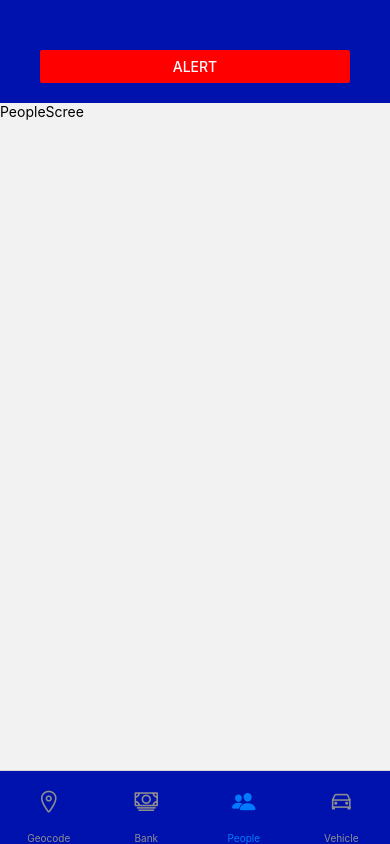
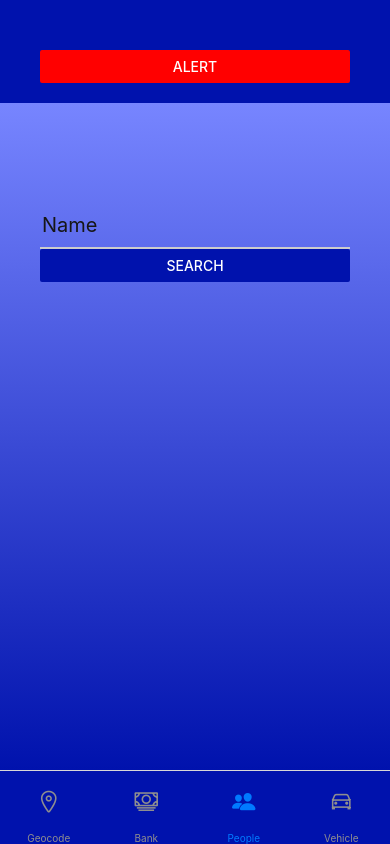
Before and after one commit to ronit-chawla/spyInk_app, a React Native app: screen /tab in a window 390 px wide. Built offline with nearby package versions, Linux system fonts and the light colour scheme.

Commit message:
added most functionality - iban vin geocode people

```diff
--- a/components/Card.js
+++ b/components/Card.js
@@ -26,6 +26,7 @@ const styles = StyleSheet.create({
 		elevation       : 5,
 		borderRadius    : 10,
 		padding         : 40,
-		margin          : 50
+		margin          : 50,
+		marginBottom    : 10
 	}
 });
--- a/navigation/screens/BankScreen.js
+++ b/navigation/screens/BankScreen.js
@@ -1,12 +1,115 @@
-import { View, Text } from 'react-native';
-import React from 'react';
+import {
+	View,
+	Text,
+	TextInput,
+	StyleSheet,
+	Button
+} from 'react-native';
+import React, { useState } from 'react';
+import axios from 'axios';
+import Colours from '../../Colours';
+import Card from '../../components/Card';
+import { LinearGradient } from 'expo-linear-gradient';
 
 const BankScreen = () => {
+	const [
+		IBAN,
+		setIBAN
+	] = useState('');
+	const [
+		bank,
+		setBank
+	] = useState();
+	const getBank = async () => {
+		const {
+			data
+		} = await axios.get(
+			`https://api.api-ninjas.com/v1/iban?iban=${IBAN}`,
+			{
+				headers : {
+					'X-Api-Key' :
+						'kxX+8efYKTRblngBJqQ3Og==erYQLVHPT3F8jNgM'
+				}
+			}
+		);
+		setBank(data);
+	};
 	return (
-		<View>
-			<Text>BankScreen</Text>
-		</View>
+		<LinearGradient
+			colors={[
+				'#7785FF',
+				'#0012AD'
+			]}
+			style={styles.background}
+		>
+			<View style={styles.screen}>
+				<View style={styles.formControl}>
+					<TextInput
+						label="IBAN"
+						style={styles.input}
+						value={IBAN}
+						onChangeText={val => setIBAN(val)}
+						placeholder="IBAN"
+					/>
+					<Button
+						title="Search"
+						color={Colours.primary}
+						style={{ marginVertical: 40 }}
+						onPress={getBank}
+					/>
+				</View>
+			</View>
+			{bank && (
+				<Card style={{ marginBottom: 100 }}>
+					<Text style={styles.text} e>
+						{bank.bank_name}
+					</Text>
+					<Text style={styles.text}>
+						Acc Number: {bank.account_number}
+					</Text>
+					<Text style={styles.text}>
+						Bank Code: {bank.bank_code}
+					</Text>
+					<Text style={styles.text}>
+						Country: {bank.country}
+					</Text>
+				</Card>
+			)}
+		</LinearGradient>
 	);
 };
+const styles = StyleSheet.create({
+	screen      : {
+		flex              : 1,
+		justifyContent    : 'space-between',
+		paddingVertical   : 100,
+		paddingHorizontal : 40,
+		alignItems        : 'flex-start'
+	},
+	background  : {
+		position : 'absolute',
+		left     : 0,
+		right    : 0,
+		top      : 0,
+		height   : '100%'
+	},
+	input       : {
+		paddingHorizontal : 2,
+		paddingVertical   : 10,
+		borderBottomColor : '#ccc',
+		borderBottomWidth : 2,
+		fontSize          : 20,
+		color             : Colours.secondary,
+		width             : '100%'
+	},
+	formControl : {
+		width : '100%'
+	},
+	text        : {
+		fontSize  : 24,
+		textAlign : 'center',
+		color     : Colours.highlight
+	}
+});
 
 export default BankScreen;
--- a/navigation/screens/GeocodeScreen.js
+++ b/navigation/screens/GeocodeScreen.js
@@ -72,7 +72,7 @@ const GeocodeScreen = () => {
 				</View>
 			</View>
 			{loc && (
-				<Card style={{ marginBottom: 300 }}>
+				<Card style={{ marginBottom: 100 }}>
 					<Text style={styles.text} e>
 						{loc.name}
 					</Text>
@@ -116,7 +116,7 @@ const styles = StyleSheet.create({
 		width : '100%'
 	},
 	text        : {
-		fontSize  : 32,
+		fontSize  : 24,
 		textAlign : 'center',
 		color     : Colours.highlight
 	}
--- a/navigation/screens/PeopleScreen.js
+++ b/navigation/screens/PeopleScreen.js
@@ -1,12 +1,125 @@
-import { View, Text } from 'react-native';
-import React from 'react';
+import {
+	View,
+	Text,
+	TextInput,
+	StyleSheet,
+	Button
+} from 'react-native';
+import React, { useState } from 'react';
+import axios from 'axios';
+import Colours from '../../Colours';
+import Card from '../../components/Card';
+import { LinearGradient } from 'expo-linear-gradient';
 
 const PeopleScreen = () => {
+	const [
+		name,
+		setName
+	] = useState('');
+	const [
+		person,
+		setPerson
+	] = useState();
+	const getPeople = async () => {
+		const {
+			data
+		} = await axios.get(
+			`https://api.api-ninjas.com/v1/celebrity?name=${name}`,
+			{
+				headers : {
+					'X-Api-Key' :
+						'kxX+8efYKTRblngBJqQ3Og==erYQLVHPT3F8jNgM'
+				}
+			}
+		);
+		setPerson(data[0]);
+	};
 	return (
-		<View>
-			<Text>PeopleScree</Text>
-		</View>
+		<LinearGradient
+			colors={[
+				'#7785FF',
+				'#0012AD'
+			]}
+			style={styles.background}
+		>
+			<View style={styles.screen}>
+				<View style={styles.formControl}>
+					<TextInput
+						label="Name"
+						style={styles.input}
+						value={name}
+						onChangeText={val => setName(val)}
+						placeholder="Name"
+					/>
+					<Button
+						title="Search"
+						color={Colours.primary}
+						style={{ marginVertical: 40 }}
+						onPress={getPeople}
+					/>
+				</View>
+			</View>
+			{person && (
+				<Card style={{ marginBottom: 100 }}>
+					<Text style={styles.text} e>
+						{person.name}
+					</Text>
+					<Text style={styles.text}>
+						DOB: {person.birthday}
+					</Text>
+					<Text style={styles.text}>
+						Net Worth:
+						{person.net_worth}
+					</Text>
+					<Text style={styles.text}>
+						Gender: {person.gender}
+					</Text>
+					<Text style={styles.text}>
+						Nationality: {person.nationality}
+					</Text>
+					<Text style={styles.text}>
+						Height: {person.height}
+					</Text>
+					<Text style={styles.text}>
+						Occupation:{' '}
+						{person.occupation.join(', ')}
+					</Text>
+				</Card>
+			)}
+		</LinearGradient>
 	);
 };
-
+const styles = StyleSheet.create({
+	screen      : {
+		flex              : 1,
+		justifyContent    : 'space-between',
+		paddingVertical   : 100,
+		paddingHorizontal : 40,
+		alignItems        : 'flex-start'
+	},
+	background  : {
+		position : 'absolute',
+		left     : 0,
+		right    : 0,
+		top      : 0,
+		height   : '100%'
+	},
+	input       : {
+		paddingHorizontal : 2,
+		paddingVertical   : 10,
+		borderBottomColor : '#ccc',
+		borderBottomWidth : 2,
+		fontSize          : 20,
+		color             : Colours.secondary,
+		width             : '100%'
+	},
+	formControl : {
+		width : '100%'
+	},
+	text        : {
+		fontSize  : 24,
+		textAlign : 'center',
+		color     : Colours.highlight
+	}
+});
 export default PeopleScreen;
--- a/navigation/screens/VehicleScreen.js
+++ b/navigation/screens/VehicleScreen.js
@@ -1,12 +1,119 @@
-import { View, Text } from 'react-native';
-import React from 'react';
+import {
+	View,
+	Text,
+	TextInput,
+	StyleSheet,
+	Button
+} from 'react-native';
+import React, { useState } from 'react';
+import axios from 'axios';
+import Colours from '../../Colours';
+import Card from '../../components/Card';
+import { LinearGradient } from 'expo-linear-gradient';
 
 const VehicleScreen = () => {
+	const [
+		vin,
+		setVin
+	] = useState('');
+	const [
+		vehicle,
+		setVehicle
+	] = useState();
+
+	const getVehicle = async () => {
+		const {
+			data
+		} = await axios.get(
+			`https://api.api-ninjas.com/v1/vinlookup?vin=${vin}`,
+			{
+				headers : {
+					'X-Api-Key' :
+						'kxX+8efYKTRblngBJqQ3Og==erYQLVHPT3F8jNgM'
+				}
+			}
+		);
+		setVehicle(data);
+	};
+
 	return (
-		<View>
-			<Text>VehicleScreen</Text>
-		</View>
+		<LinearGradient
+			colors={[
+				'#7785FF',
+				'#0012AD'
+			]}
+			style={styles.background}
+		>
+			<View style={styles.screen}>
+				<View style={styles.formControl}>
+					<TextInput
+						label="VIN"
+						style={styles.input}
+						value={vin}
+						onChangeText={val => setVin(val)}
+						placeholder="Vehicle Identification Number"
+					/>
+					<Button
+						title="Search"
+						color={Colours.primary}
+						style={{ marginVertical: 40 }}
+						onPress={getVehicle}
+					/>
+				</View>
+			</View>
+			{vehicle && (
+				<Card style={{ marginBottom: 100 }}>
+					<Text style={styles.text} e>
+						Manufacturer: {vehicle.manufacturer}
+					</Text>
+					<Text style={styles.text}>
+						Country: {vehicle.country}
+					</Text>
+					<Text style={styles.text}>
+						World Manufacturer Identifier:{' '}
+						{vehicle.wmi}
+					</Text>
+					<Text style={styles.text}>
+						Year: {vehicle.years[0]}
+					</Text>
+				</Card>
+			)}
+		</LinearGradient>
 	);
 };
 
+const styles = StyleSheet.create({
+	screen      : {
+		flex              : 1,
+		justifyContent    : 'space-between',
+		paddingVertical   : 100,
+		paddingHorizontal : 40,
+		alignItems        : 'flex-start'
+	},
+	background  : {
+		position : 'absolute',
+		left     : 0,
+		right    : 0,
+		top      : 0,
+		height   : '100%'
+	},
+	input       : {
+		paddingHorizontal : 2,
+		paddingVertical   : 10,
+		borderBottomColor : '#ccc',
+		borderBottomWidth : 2,
+		fontSize          : 20,
+		color             : Colours.secondary,
+		width             : '100%'
+	},
+	formControl : {
+		width : '100%'
+	},
+	text        : {
+		fontSize  : 24,
+		textAlign : 'center',
+		color     : Colours.highlight
+	}
+});
+
 export default VehicleScreen;
```
